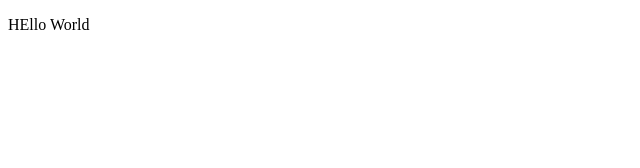
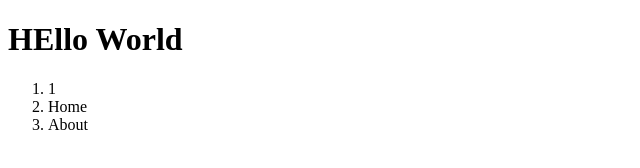
Before and after one commit to buxalid/firststart, a plain HTML site: page index.html in a window 1280 px wide. Shown: the whole page, without its empty margins (0-640 px from the left). Drawn offline with Linux system fonts and the light colour scheme.

Commit message:
Update index.html
Change <p> to <h1>. Add list

```diff
--- a/index.html
+++ b/index.html
@@ -4,6 +4,10 @@
 	<title>Test</title>
 </head>
 <body>
-	<p>HEllo World</p>
+	<h1>HEllo World</h1>
+	<ol>
+		<li>1</li>
+		<li>Home</li>
+		<li>About</li>
 </body>
 </html>
```
